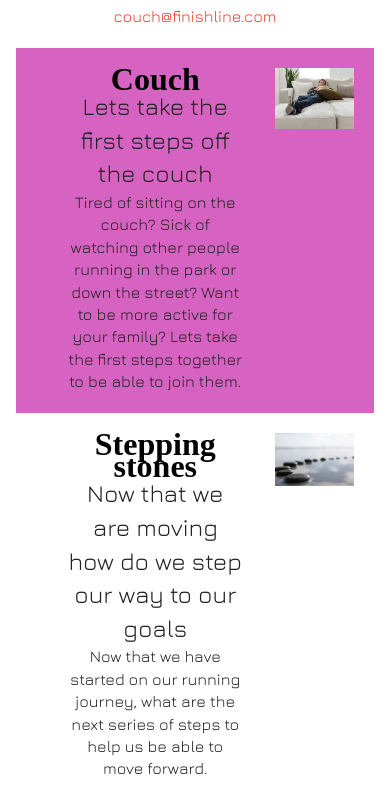
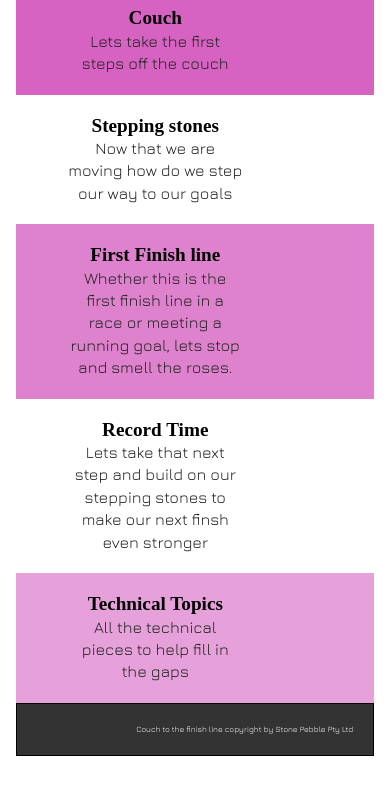
Before and after one commit to mickjstone/mickjstone.github.io, a plain HTML site: page unit_6/unit_3 copy/index.html in a window 390 px wide. Shown: the part 1053-1844 px from the top of the page. Drawn offline with nearby package versions, Linux system fonts and the light colour scheme; a web font is replaced by a local one.

Commit message:
update unit 7

```diff
--- a/unit_6/unit_3 copy/css/style.css
+++ b/unit_6/unit_3 copy/css/style.css
@@ -89,12 +89,9 @@ ol {
 img {
 	float: left;
 	width: 25%;
-	/* padding-top: 4em; */
 }
 
 section {
-	/*background: #FFe2b8;
-	border: 1px black solid;*/
 	padding: 20px;
 }
 
@@ -127,7 +124,7 @@ footer {
 }
 
 #finishline {
-	background-color: #d663c1;
+	background-color: rgba(214, 99, 193, 0.8);
 }
 
 #recordtime {
@@ -135,7 +132,7 @@ footer {
 }
 
 #technicaltopic {
-	background-color: #d663c1;
+	background-color: rgba(214,99,193,0.6);
 }
 
 #intro {
@@ -168,8 +165,6 @@ footer {
 
 #footer {
 	font-size: 0.5em;
-	/* float: right; */
-	/* clear: both; */
 	text-align: right;
 	color: #fff;
 	background-color: #333333;
@@ -209,11 +204,21 @@ footer {
 @media only screen and (max-width: 728px) {
 	body {
 		font-size: 16px;
+		padding: .25em
 	}
 
 
 }
-@media only screen and (max-width: 660px) {
+@media only screen and (max-width: 600px) {
+
+	body {
+		font-size: 16px
+		padding: .25em;
+	}
+
+	h2 {
+		font-size: 1.2em;
+	}
 
 	nav a {
 		float: none;
@@ -229,6 +234,30 @@ footer {
 	header {
 		padding: 0;
 		padding-bottom: 1em;
+		font-size: 0.8em;
+	}
+
+	ol {
+		font-size: 1em
+	}
+
+	img {
+		display: none;
+	}
+
+	section {
+		margin: auto;
+		width: 100%;
+		float: none;
+	}
+
+
+	.sellpoint {
+		font-size: 1em;
+	}
+
+	.selldetail {
+		display: none;
 	}
 
 	#wrapper {
--- a/unit_6/unit_3 copy/index.html
+++ b/unit_6/unit_3 copy/index.html
@@ -40,7 +40,7 @@
 		<div class="inform">
 			<h2>Couch</h2>
 			<p class="sellpoint">Lets take the first steps off the couch</p>
-			<p>Tired of sitting on the couch? Sick of watching other people running in the park or down the street? Want to be more active for your family? Lets take the first steps together to be able to join them.</p>
+			<p class="selldetail">Tired of sitting on the couch? Sick of watching other people running in the park or down the street? Want to be more active for your family? Lets take the first steps together to be able to join them.</p>
 		</div>
 
 			<img src="images/couch1.jpg" alt="sleeping on the couch" title="Get off the couch">
@@ -50,7 +50,7 @@
 		<div class="inform">
 			<h2>Stepping stones</h2>
 			<p class="sellpoint">Now that we are moving how do we step our way to our goals</p>
-			<p>Now that we have started on our running journey, what are the next series of steps to help us be able to move forward. </p>
+			<p class="selldetail">Now that we have started on our running journey, what are the next series of steps to help us be able to move forward. </p>
 		</div>
 
 		<img src="images/stepstone.jpg" alt="stepping stones on our journey" title="stepping stone on the journey">
@@ -60,7 +60,7 @@
 		<div class="inform">
 			<h2>First Finish line</h2>
 			<p class="sellpoint">Whether this is the first finish line in a race or meeting a running goal, lets stop and smell the roses.</p>
-			<p>We are up off the couch, we have navigated many stepping stones on the way but lets work to get to the first finish line and savour our accomplishment.  What do I need to know that will help me on race day.</p>
+			<p class="selldetail">We are up off the couch, we have navigated many stepping stones on the way but lets work to get to the first finish line and savour our accomplishment.  What do I need to know that will help me on race day.</p>
 		</div>
 
 		<img src="images/finishline.jpg" alt="the finish line" title="the finish line">
@@ -71,7 +71,7 @@
 		<div class="inform">
 			<h2>Record Time</h2>
 			<p class="sellpoint">Lets take that next step and build on our stepping stones to make our next finsh even stronger</p>
-			<p>The running bug has taken over, that first finish line has us thinking how do i run further or faster.  Lets look at our options and training plans, how do we build on this momentum.</p>
+			<p class="selldetail">The running bug has taken over, that first finish line has us thinking how do i run further or faster.  Lets look at our options and training plans, how do we build on this momentum.</p>
 		</div>
 
 			<img src="images/running.jpg" alt="Next running steps" title="next running steps">
@@ -82,7 +82,7 @@
 		<div class="inform">
 			<h2>Technical Topics</h2>
 			<p class="sellpoint" >All the technical pieces to help fill in the gaps</p>
-			<p>Lets look at the other questions that you are dying to ask.  What shoes are best, do i need GPS watches, should i run to music, what cross training could i do. Lets look at the other technical aspects together.</p>
+			<p class="selldetail">Lets look at the other questions that you are dying to ask.  What shoes are best, do i need GPS watches, should i run to music, what cross training could i do. Lets look at the other technical aspects together.</p>
 		</div>
 
 			<img src="images/shoest.jpg" alt="Technical help" title="Technical help">
```
